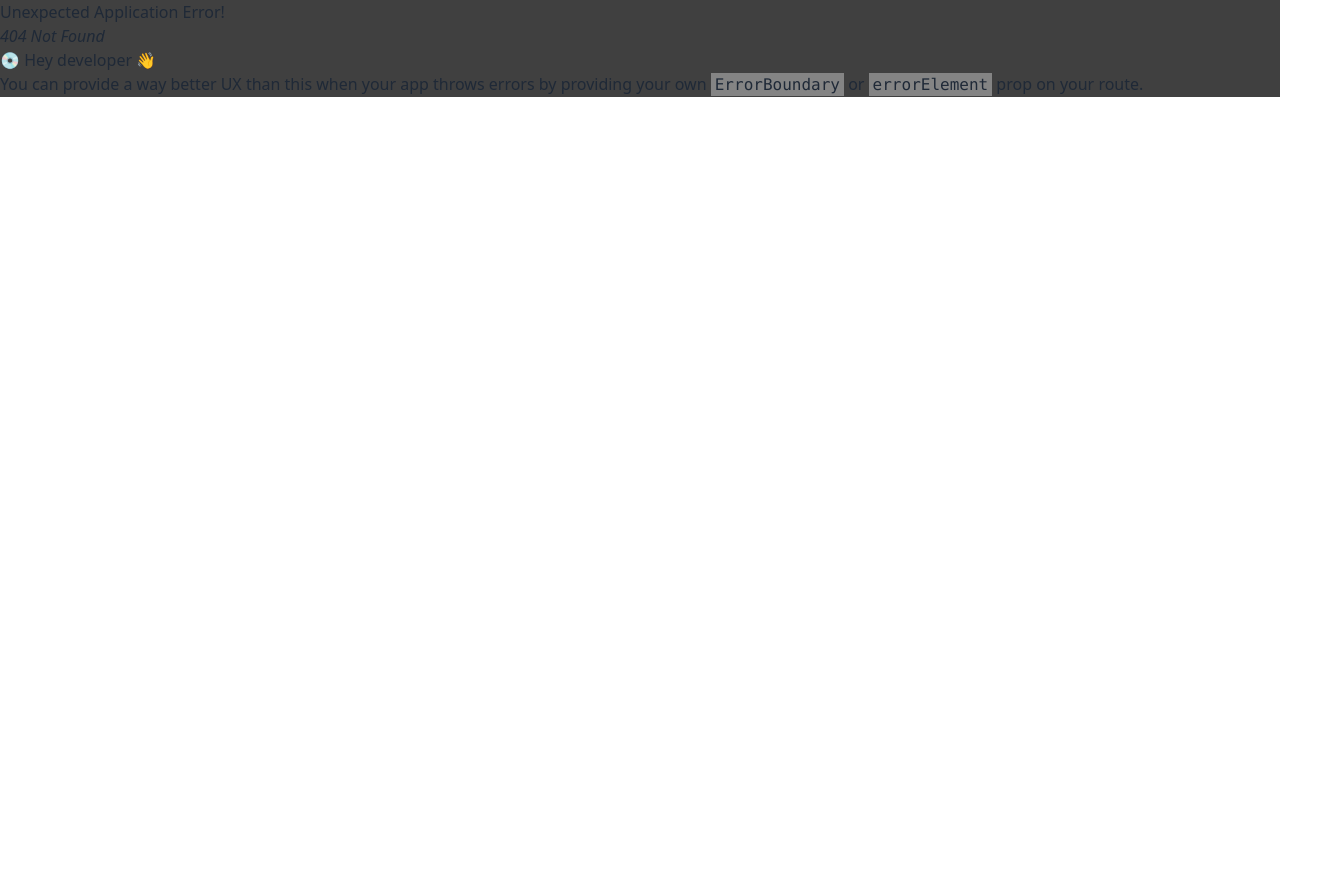
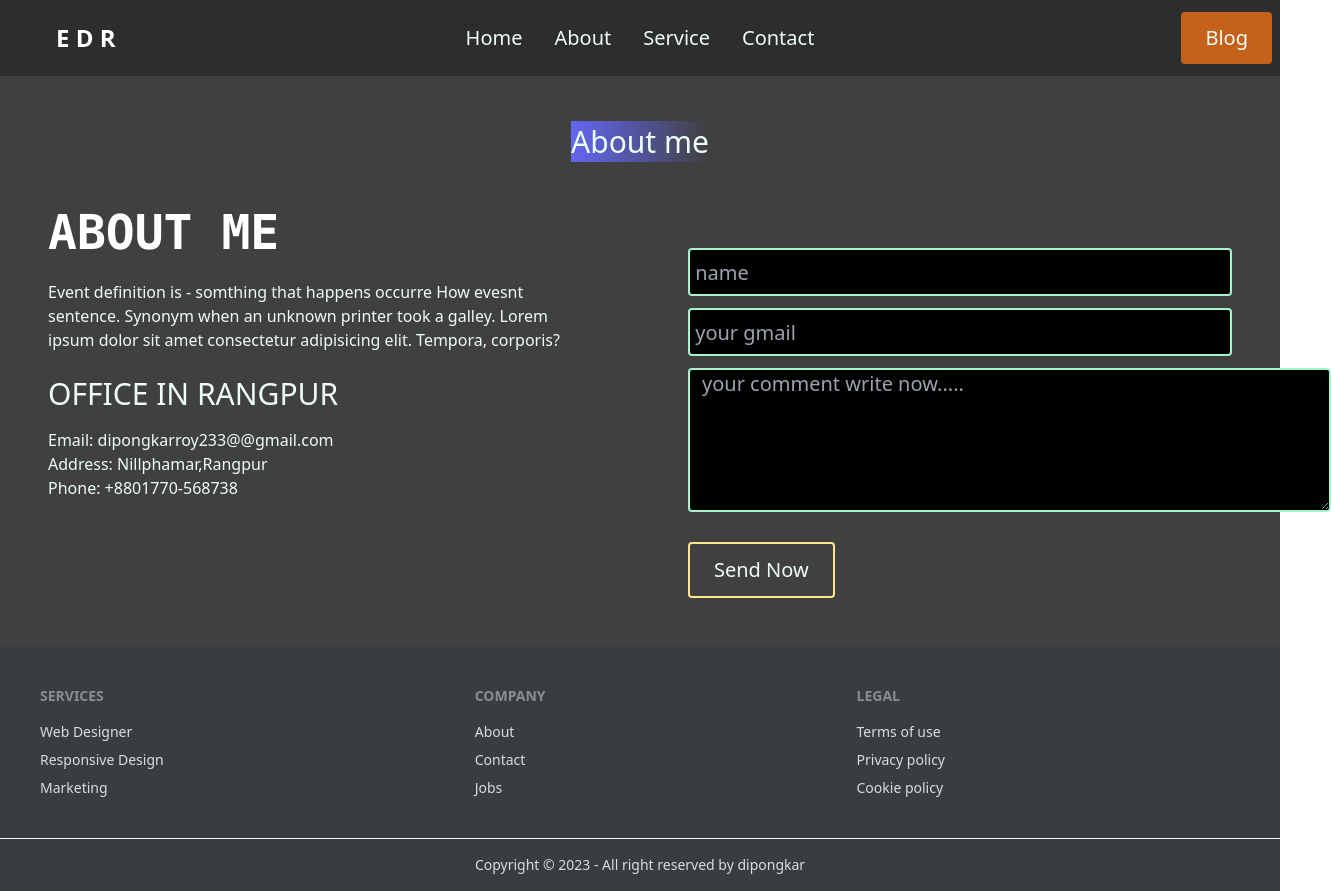
Before and after one commit to DipongkarRoy770/portfolio-dipongkar, a React (Vite) app: page /contact in a window 1280 px wide. Before the commit this address had no page. Shown: the whole page, 1331 px wide, since content can reach past the window. Before the commit the page ends 800 px from the top, so only its background shows below. Built offline with nearby package versions, Linux system fonts and the light colour scheme.

Commit message:
contact part done

```diff
--- a/package.json
+++ b/package.json
@@ -14,6 +14,7 @@
     "match-sorter": "^6.3.1",
     "react": "^18.2.0",
     "react-dom": "^18.2.0",
+    "react-icons": "^4.9.0",
     "react-router-dom": "^6.11.2",
     "sort-by": "^1.2.0"
   },
--- /dev/null
+++ b/src/components/Blog.jsx
@@ -0,0 +1,11 @@
+
+
+const Blog = () => {
+  return (
+    <div>
+      <p>Lorem ipsum, dolor sit amet consectetur adipisicing elit. Tempora impedit fugit illum voluptatem quidem corporis sapiente quaerat. Repellat expedita corporis nesciunt possimus, consequuntur facilis sunt neque nam consectetur in blanditiis!</p>
+    </div>
+  );
+};
+
+export default Blog;
--- /dev/null
+++ b/src/components/Contact.jsx
@@ -0,0 +1,63 @@
+const Contact = () => {
+  return (
+    <div className="mt-12">
+      <h1 className="text-center text-3xl text-emerald-50 mt-2">
+        <span className="bg-gradient-to-r from-indigo-500">About me</span>
+      </h1>
+      <div className=" md:flex mt-10">
+        <div className="w-full md:w-1/2 px-12">
+          <h1 className="text-5xl font-mono text-white  mt-2 font-bold">
+            ABOUT ME
+          </h1>
+          <p className="py-6 text-emerald-50 text-1xl">
+            Event definition is - somthing that happens occurre How evesnt
+            sentence. Synonym when an unknown printer took a galley. Lorem ipsum
+            dolor sit amet consectetur adipisicing elit. Tempora, corporis?
+          </p>
+          <h3 className="text-emerald-50 text-3xl">OFFICE IN RANGPUR</h3>
+
+          <div className="mt-4 text-emerald-50 text-1xl">
+            <h2> Email: dipongkarroy233@@gmail.com</h2>
+            <h2> Address: Nillphamar,Rangpur</h2>
+            <h2> Phone: +8801770-568738</h2>
+          </div>
+        </div>
+        <div className=" w-full mt-12 md:w-1/2 px-12">
+          <form>
+            <input
+              className="w-full h-12 text-white bg-black text-xl border-emerald-200 rounded border-2"
+              type="text"
+              name=""
+              id=""
+              placeholder=" name"
+              required
+            />
+            <input
+              className="w-full h-12 text-white bg-black text-xl mt-3 rounded  border-emerald-200 border-2"
+              type="email"
+              name=""
+              id=""
+              placeholder=" your gmail"
+              required
+            />
+            <textarea
+              className=" text-white bg-black text-xl px-3 mt-3 rounded border-emerald-200 border-2"
+              name=""
+              id=""
+              cols="50"
+              rows="5"
+              placeholder="your comment write now....."
+            ></textarea>
+            <input
+              className="border-amber-200 border-2 px-6 py-3 rounded mt-6 text-emerald-50 text-xl hover:bg-red-400 duration-200"
+              type="submit"
+              value="Send Now"
+            />
+          </form>
+        </div>
+      </div>
+    </div>
+  );
+};
+
+export default Contact;
--- a/src/pages/Footer.jsx
+++ b/src/pages/Footer.jsx
@@ -2,7 +2,7 @@ import { Link } from "react-router-dom";
 
 const Footer = () => {
   return (
-    <footer>
+    <div>
       <div className="footer p-10 bg-neutral bg-opacity-25 text-neutral-content mt-12">
         <div>
           <span className="footer-title">Services</span>
@@ -29,7 +29,7 @@ const Footer = () => {
           <p>Copyright © 2023 - All right reserved by dipongkar</p>
         </div>
       </div>
-    </footer>
+    </div>
   );
 };
 
--- a/src/pages/Home.jsx
+++ b/src/pages/Home.jsx
@@ -1,4 +1,5 @@
 import About from "../components/About";
+import Contact from "../components/Contact";
 import HomePart from "../components/HomePart";
 import Service from "../components/Service";
 
@@ -8,6 +9,7 @@ const Home = () => {
       <HomePart></HomePart>
       <About></About>
       <Service></Service>
+      <Contact></Contact>
     </>
   );
 };
--- a/src/pages/Navbar.jsx
+++ b/src/pages/Navbar.jsx
@@ -3,14 +3,17 @@ import { Link } from "react-router-dom";
 const Navbar = () => {
   const navOptions = (
     <>
-      <li className="text-emerald-50 text-xl">
-        <Link to="">Home</Link>
+      <li className="text-emerald-50 text-xl ">
+        <Link to="/">Home</Link>
       </li>
       <li className="text-emerald-50 text-xl">
         <Link to="/about">About</Link>
       </li>
+      <li className="text-emerald-50 text-xl ">
+        <Link to="/service">Service</Link>
+      </li>
       <li className="text-emerald-50 text-xl">
-        <Link to="/service">Service</Link>
+        <Link to="/contact">Contact</Link>
       </li>
     </>
   );
@@ -19,7 +22,7 @@ const Navbar = () => {
       <div className="navbar bg-black max-w-screen-xl bg-opacity-30">
         <div className="navbar-start">
           <div className="dropdown">
-            <label tabIndex={0} className="btn mr-4 bg-yellow-50  md:hidden">
+            <label tabIndex={0} className="btn mr-4 bg-red-200  md:hidden">
               <svg
                 xmlns="http://www.w3.org/2000/svg"
                 className="h-5 w-5"
@@ -48,12 +51,14 @@ const Navbar = () => {
           <ul className="menu menu-horizontal px-1">{navOptions}</ul>
         </div>
         <div className="navbar-end">
+          <Link to='/blog'>
           <button
             type="button"
             className="bg-orange-500 bg-opacity-75 px-6 py-3 rounded text-emerald-50 text-xl hover:bg-red-400 duration-200"
           >
             Blog
           </button>
+          </Link>
         </div>
       </div>
     </>
```
Also changed, not shown: src/routes/Router.jsx (+11 -1 lines), 1 other file (tests, documents, lock files or other folders).
